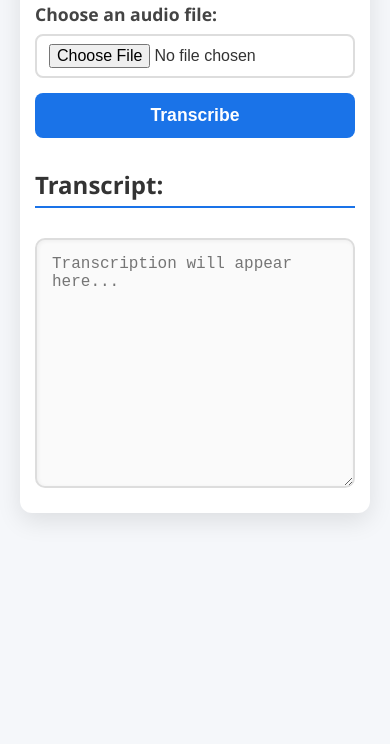
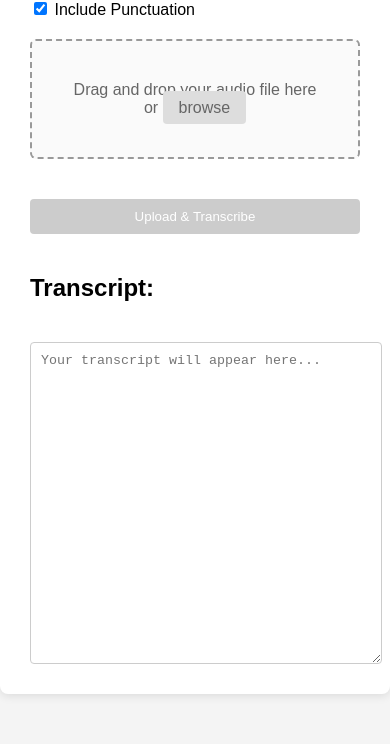
Before and after one commit to tech-kavi/call-transcriptor, a website: page public/index.html in a window 390 px wide. Shown: the part 175-919 px from the top of the page. Before the commit the page ends 844 px from the top, so only its background shows below. Drawn offline with Linux system fonts and the light colour scheme.

Commit message:
added drag and drop and punctuation toggle

```diff
--- a/public/index.html
+++ b/public/index.html
@@ -2,121 +2,87 @@
 <html lang="en">
 <head>
   <meta charset="UTF-8" />
-  <meta name="viewport" content="width=device-width, initial-scale=1" />
-  <title>KAVI Transcriptor</title>
+  <title>Rev.ai Transcription</title>
   <style>
-    /* Reset some defaults */
-    * {
-      box-sizing: border-box;
+    body {
+      font-family: Arial, sans-serif;
+      background-color: #f4f4f4;
+      margin: 0;
+      padding: 0;
     }
 
-    body {
-      font-family: 'Segoe UI', Tahoma, Geneva, Verdana, sans-serif;
-      background: #f5f7fa;
-      color: #333;
-      margin: 0;
-      padding: 40px 20px;
+    .container {
+      max-width: 700px;
+      margin: 50px auto;
+      padding: 30px;
+      background-color: white;
+      border-radius: 8px;
+      box-shadow: 0 2px 10px rgba(0, 0, 0, 0.1);
       display: flex;
       flex-direction: column;
-      align-items: center;
-      min-height: 100vh;
+      gap: 20px;
     }
 
     h1 {
       color: #1a73e8;
-      margin-bottom: 10px;
       text-align: center;
+      margin: 0;
     }
 
-    .container {
-      max-width: 700px;
-      width: 100%;
-      background: white;
-      padding: 30px 40px;
-      border-radius: 12px;
-      box-shadow: 0 8px 24px rgb(0 0 0 / 0.1);
+    .drop-zone {
+      border: 2px dashed #999;
+      border-radius: 6px;
+      padding: 40px;
+      text-align: center;
+      color: #666;
+      background-color: #fafafa;
+      transition: background-color 0.3s ease;
     }
 
-    label {
-      display: block;
-      margin-bottom: 8px;
-      font-weight: 600;
-      font-size: 1.1rem;
-      color: #444;
+    .drop-zone.dragover {
+      background-color: #e0f7fa;
     }
 
-    input[type="file"] {
-      width: 100%;
-      padding: 8px 12px;
-      font-size: 1rem;
-      border: 2px solid #ddd;
-      border-radius: 8px;
-      transition: border-color 0.3s ease;
-      cursor: pointer;
+    .options {
+      display: flex;
+      align-items: center;
+      gap: 10px;
     }
 
-    input[type="file"]:focus,
-    input[type="file"]:hover {
-      border-color: #1a73e8;
-      outline: none;
+    button:disabled {
+  background-color: #ccc;
+  cursor: not-allowed;
 }
 
+
     button {
-      margin-top: 15px;
       background-color: #1a73e8;
       color: white;
       border: none;
-      padding: 12px 25px;
-      font-size: 1.1rem;
-      font-weight: 700;
-      border-radius: 8px;
+      padding: 10px 20px;
+      border-radius: 4px;
       cursor: pointer;
-      transition: background-color 0.3s ease;
-      width: 100%;
-    }
-
-    button:hover {
-      background-color: #155ab6;
-    }
-
-    h2 {
-      margin-top: 30px;
-      color: #333;
-      border-bottom: 2px solid #1a73e8;
-      padding-bottom: 5px;
     }
 
     textarea {
       width: 100%;
-      height: 350px;
-      padding: 15px;
-      margin-top: 10px;
-      font-size: 1rem;
-      font-family: 'Courier New', Courier, monospace;
-      border: 2px solid #ddd;
-      border-radius: 10px;
-      resize: vertical;
-      background-color: #fafafa;
+      height: 300px;
       white-space: pre-wrap;
-      box-shadow: inset 1px 1px 4px rgba(0, 0, 0, 0.05);
-      transition: border-color 0.3s ease;
+      font-family: monospace;
+      padding: 10px;
+      border: 1px solid #ccc;
+      border-radius: 4px;
     }
 
-    textarea:focus {
-      border-color: #1a73e8;
-      outline: none;
-      background-color: #fff;
-      box-shadow: 0 0 8px rgba(26, 115, 232, 0.3);
+    input[type="file"] {
+      display: none;
     }
 
-    @media (max-width: 480px) {
-      .container {
-        padding: 20px 15px;
-      }
-
-      textarea {
-        height: 250px;
-      }
+    label.file-label {
+      padding: 8px 16px;
+      background-color: #ddd;
+      border-radius: 4px;
+      cursor: pointer;
     }
   </style>
 </head>
@@ -124,52 +90,101 @@
   <div class="container">
     <h1>Upload Audio for Transcription</h1>
 
-    <label for="audioFile">Choose an audio file:</label>
-    <input type="file" id="audioFile" accept="audio/*" />
+    <!-- Punctuation option -->
+    <div class="options">
+      <label>
+        <input type="checkbox" id="punctuationToggle" checked />
+        Include Punctuation
+      </label>
+    </div>
 
-    <button id="uploadBtn">Transcribe</button>
+    <!-- Drag and Drop -->
+    <!-- Drag and Drop -->
+  <div class="drop-zone" id="dropZone">
+    Drag and drop your audio file here or <label class="file-label" for="fileInput">browse</label>
+    <input type="file" id="fileInput" accept="audio/*" />
+  </div>
+  <div id="fileNameDisplay" style="text-align: center; color: #444;"></div>
+
+
+    <button id="uploadBtn">Upload & Transcribe</button>
 
     <h2>Transcript:</h2>
-    <textarea id="transcript" placeholder="Transcription will appear here..." readonly></textarea>
+    <textarea id="transcript" placeholder="Your transcript will appear here..."></textarea>
   </div>
 
   <script>
+  const dropZone = document.getElementById('dropZone');
+  const fileInput = document.getElementById('fileInput');
   const uploadBtn = document.getElementById('uploadBtn');
-    const audioFileInput = document.getElementById('audioFile');
   const transcriptEl = document.getElementById('transcript');
+  const punctuationToggle = document.getElementById('punctuationToggle');
+  const fileNameDisplay = document.getElementById('fileNameDisplay');
+
+  let selectedFile = null;
+
+  // Utility to update button and file display
+  function updateUIForFile(file) {
+    selectedFile = file;
+    fileNameDisplay.textContent = file ? `Selected File: ${file.name}` : '';
+    uploadBtn.disabled = !file;
+  }
+
+  // Drag events
+  dropZone.addEventListener('dragover', (e) => {
+    e.preventDefault();
+    dropZone.classList.add('dragover');
+  });
+
+  dropZone.addEventListener('dragleave', () => {
+    dropZone.classList.remove('dragover');
+  });
+
+  dropZone.addEventListener('drop', (e) => {
+    e.preventDefault();
+    dropZone.classList.remove('dragover');
+    const file = e.dataTransfer.files[0];
+    if (file) updateUIForFile(file);
+  });
+
+  fileInput.addEventListener('change', () => {
+    const file = fileInput.files[0];
+    if (file) updateUIForFile(file);
+  });
 
   uploadBtn.addEventListener('click', async () => {
-      const file = audioFileInput.files[0];
-      if (!file) {
-        alert('Please select an audio file first!');
+    if (!selectedFile) {
+      alert('Please select or drop an audio file.');
       return;
     }
 
+    uploadBtn.disabled = true;
     transcriptEl.value = 'Uploading and transcribing... Please wait.';
-      transcriptEl.removeAttribute('readonly');
 
     const formData = new FormData();
-      formData.append('audio', file);
+    formData.append('audio', selectedFile);
+    formData.append('punctuate', punctuationToggle.checked ? 'true' : 'false');
 
     try {
       const response = await fetch('/transcribe', {
         method: 'POST',
-          body: formData,
+        body: formData
       });
 
-        if (!response.ok) {
-          throw new Error('Failed to transcribe file');
-        }
+      if (!response.ok) throw new Error('Failed to transcribe file');
 
       const data = await response.json();
-
       transcriptEl.value = data.transcript || 'No transcript returned.';
     } catch (err) {
       transcriptEl.value = 'Error: ' + err.message;
     } finally {
-        transcriptEl.setAttribute('readonly', true);
+      uploadBtn.disabled = false;
     }
   });
+
+  // Initially disable upload until a file is selected
+  uploadBtn.disabled = true;
 </script>
+
 </body>
 </html>
```
Also changed, not shown: index.js (+7 -1 lines). Lines whose indentation alone changed are shown as unchanged.
